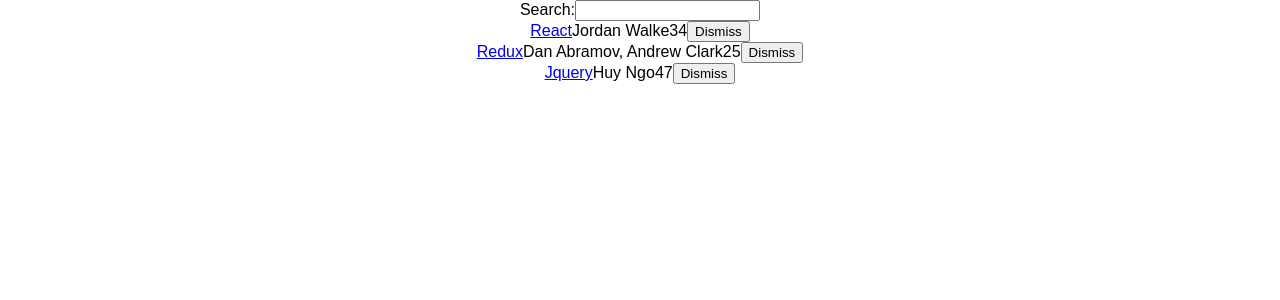
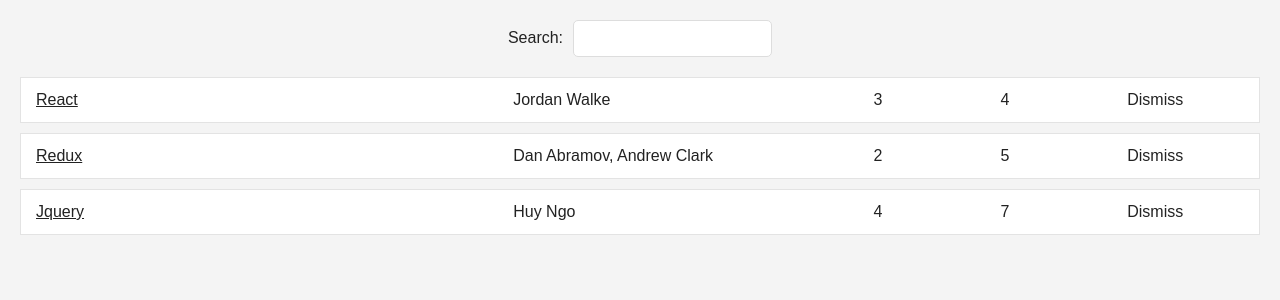
Before and after one commit to huyngopt1994/react_projects, a React (Create React App) app in the folder hackernews/: page / in a window 1280 px wide. Shown: the top 300 px of the page. Built offline with nearby package versions, Linux system fonts and the light colour scheme.

Commit message:
Add css for project

```diff
--- a/hackernews/src/App.css
+++ b/hackernews/src/App.css
@@ -1,28 +1,49 @@
-.App {
-  text-align: center;
+.page {
+    margin: 20px;
 }
 
-.App-logo {
-  animation: App-logo-spin infinite 20s linear;
-  height: 80px;
+.interactions {
+    text-align: center;
 }
 
-.App-header {
-  background-color: #222;
-  height: 150px;
-  padding: 20px;
-  color: white;
+/* -------------Table----------------- */
+
+.table {
+    margin: 20px 0;
 }
 
-.App-title {
-  font-size: 1.5em;
+.table-header {
+    display: flex;
+    line-height: 24px;
+    font-size: 16px;
+    padding: 0 10px;
+    justify-content: space-between;
 }
 
-.App-intro {
-  font-size: large;
+.table-empty {
+    margin: 200px;
+    text-align: center;
+    font-size: 16px;
 }
 
-@keyframes App-logo-spin {
-  from { transform: rotate(0deg); }
-  to { transform: rotate(360deg); }
+.table-row {
+    display: flex;
+    line-height: 24px;
+    white-space: nowrap;
+    margin: 10px 0;
+    padding: 10px;
+    background: #ffffff;
+    border: 1px solid #e3e3e3;
 }
+
+.table-header > span {
+    overflow: hidden;
+    text-overflow: ellipsis;
+    padding: 0 5px;
+}
+
+.table-row > span {
+    overflow: hidden;
+    text-overflow: ellipsis;
+    padding: 0 5px;
+}
--- a/hackernews/src/App.js
+++ b/hackernews/src/App.js
@@ -30,6 +30,16 @@
     },
 ];
 
+const largeColumn = {
+    width: '40%',
+}
+
+const midColumn = {
+    width: '30%',
+}
+const smallColumn = {
+    width: '10%',
+}
 const isSearched = searchTerm => item => item.title.toLowerCase().includes(searchTerm.toLowerCase());
 
 // Now we using composition attributes for Search component
@@ -48,19 +58,25 @@
 
 const Table = ({ list, pattern, onDismiss }) => {
     return (
-        <div>
+        <div className="table">
             {list.filter(isSearched(pattern)).map(item =>
-                <div key={item.objectId}>
-                    <span>
+                <div key={item.objectId} className="table-row">
+                    <span style={largeColumn}>
                         <a href={item.url}>{item.title}</a>
                     </span>
-                    <span>{item.author}</span>
-                    <span>{item.num_comments}</span>
-                    <span>{item.points}</span>
-                    <span>
+                    <span style={midColumn}>
+                        {item.author}
+                        </span>
+                    <span style={smallColumn}>
+                        {item.num_comments}
+                        </span>
+                    <span style={smallColumn}>
+                        {item.points}
+                        </span>
+                    <span style={smallColumn}>
                             <Button
                                 onClick={() => onDismiss(item.objectId)}
-                                className='button_1'
+                                className='button-inline'
                             >
                                 Dismiss
                             </Button>
@@ -104,7 +120,8 @@
         const { searchTerm, list } = this.state
         // after that pass them to another components
         return (
-            <div className="App">
+            <div className="page">
+                <div className="interactions">
                     <Search
                         // pass parameter
                         value={searchTerm}
@@ -112,6 +129,7 @@
                     >
                         Search:
                     </Search>
+                </div>
                 <Table
                     list={list}
                     pattern={searchTerm}
--- /dev/null
+++ b/hackernews/src/Utils.css
@@ -0,0 +1,16 @@
+/* ---------Button------------- */
+.button-inline {
+    border-width: 0;
+    background: transparent;
+    color: inherit;
+    text-align: inherit;
+    -webkit-font-smoothing: inherit;
+    padding: 0;
+    font-size: inherit;
+    cursor: pointer;
+}
+
+.button-active {
+    border-radius: 0;
+    border-bottom: 1px solid #38BB6C;
+}
--- a/hackernews/src/Utils.js
+++ b/hackernews/src/Utils.js
@@ -1,5 +1,5 @@
+import './Utils.css'
 import React, {Component} from 'react';
-
 class Button extends Component{
     render(){
         const {
--- a/hackernews/src/index.css
+++ b/hackernews/src/index.css
@@ -1,5 +1,42 @@
 body {
-  margin: 0;
-  padding: 0;
-  font-family: sans-serif;
+    color: #222;
+    background: #f4f4f4;
+    margin: 0;
+    padding: 0;
+    font-family: sans-serif;
 }
+
+a {
+    color : #222;
+}
+
+a:hover{
+    text-decoration: underline;
+}
+ul, li {
+    list-style: none;
+}
+
+input {
+    padding: 10px;
+    border-radius: 5px;
+    outline: none;
+    margin-left: 10px;
+    border : 1px solid #dddddd;
+}
+
+button{
+    padding: 10px;
+    border-radius: 5px;
+    border : 1px solid #dddddd;
+    background : transparent;
+    color : #808080;
+    cursor: pointer;
+}
+
+button:hover{
+    color: #222;
+}
+input:focus {
+    background: lightyellow;
+}
```
Lines whose indentation alone changed are shown as unchanged.
